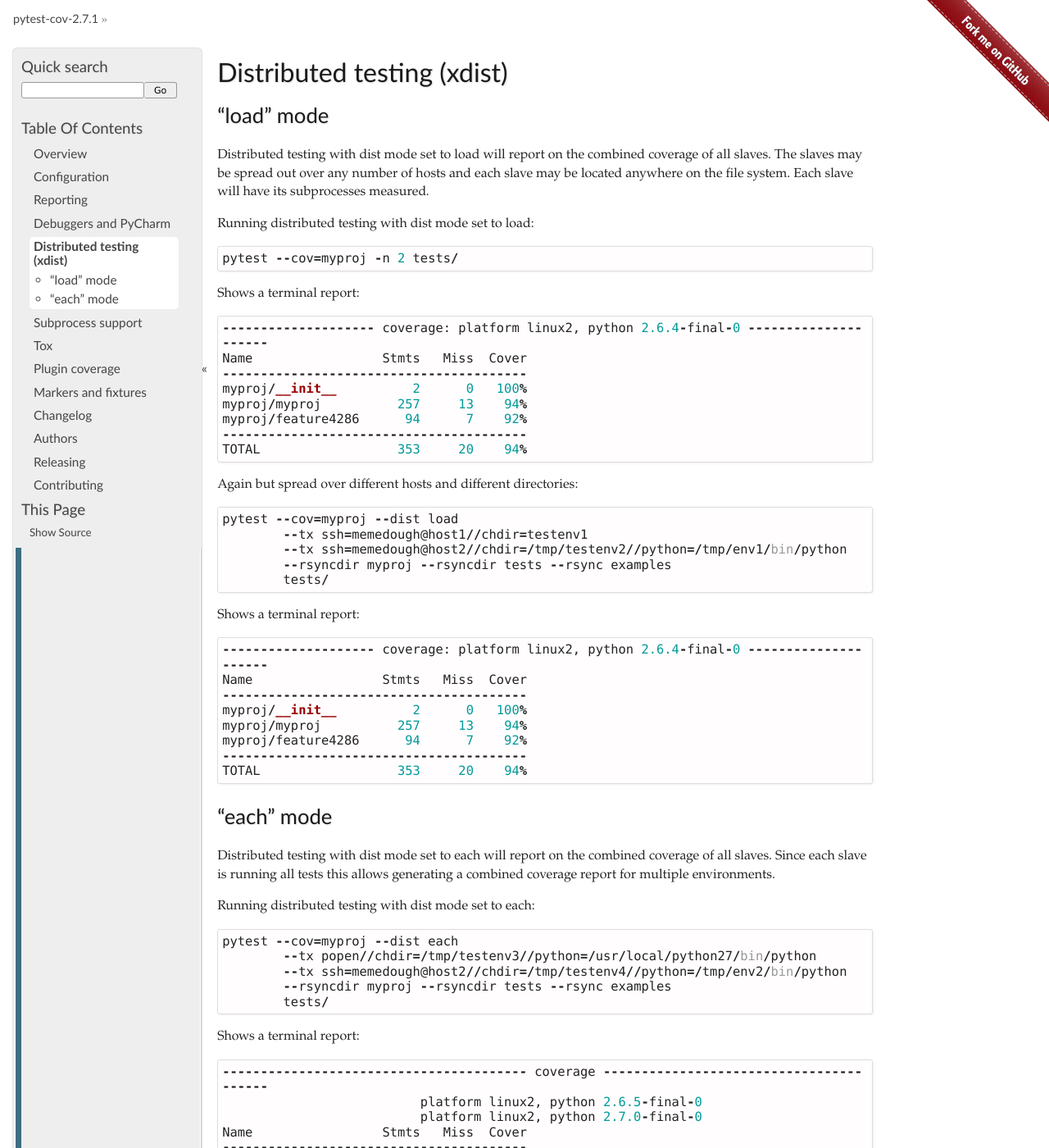
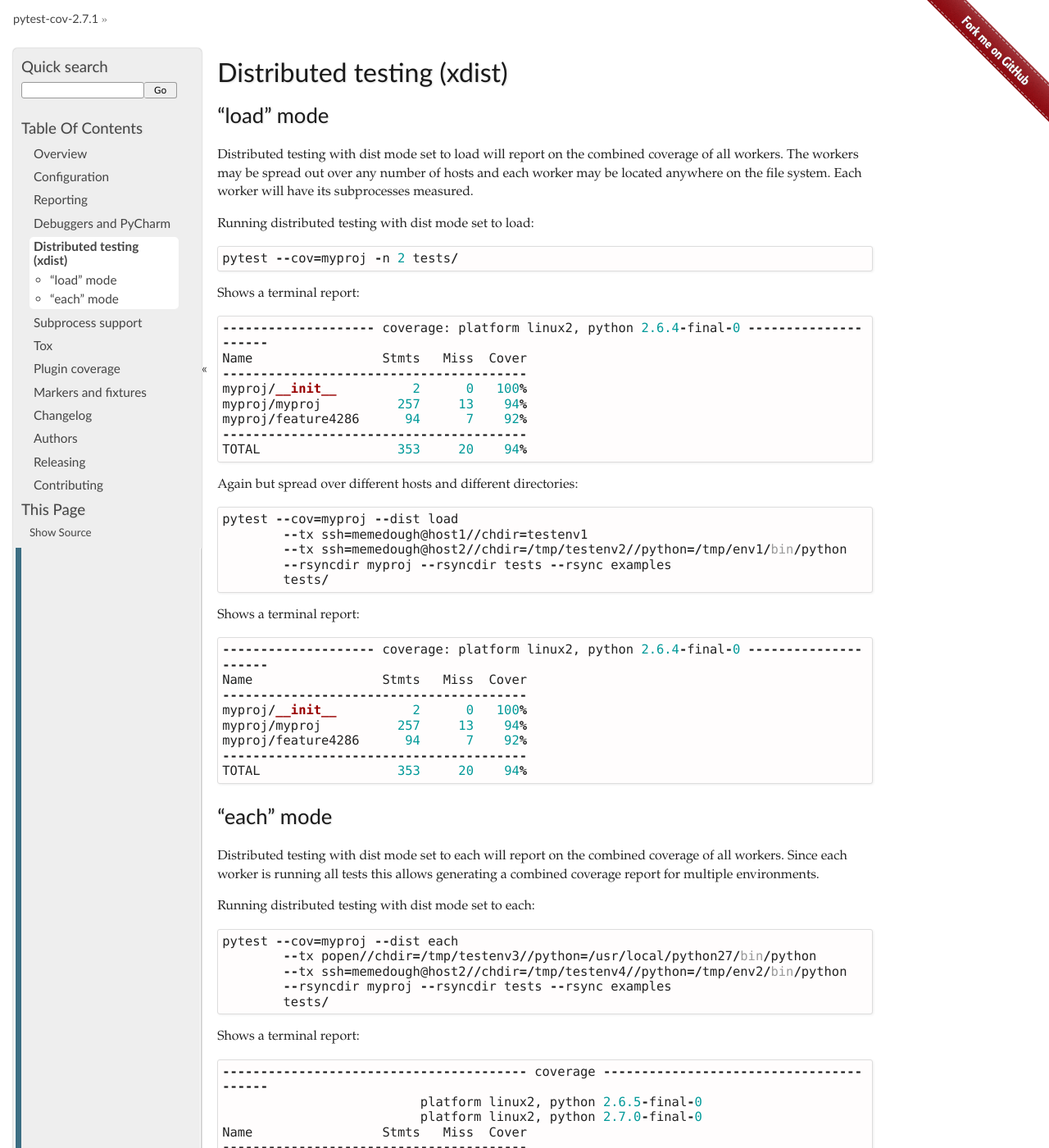
Before and after one commit to pytest-dev/pytest-cov, a Sphinx documentation site: the page built from docs/xdist.rst, in a window 1280 px wide and 1400 px high. Shown: the whole window at 82% size. Built offline with Sphinx 7.4.7, drawn with Linux system fonts in a browser that asks for light colours.

Commit message:
update docs to match pytest-xdist master/worker terminology

```diff
--- a/README.rst
+++ b/README.rst
@@ -139,9 +139,9 @@ examine it.
 Limitations
 ===========
 
-For distributed testing the slaves must have the pytest-cov package installed.  This is needed since
+For distributed testing the workers must have the pytest-cov package installed.  This is needed since
 the plugin must be registered through setuptools for pytest to start the plugin on the
-slave.
+worker.
 
 For subprocess measurement environment variables must make it from the main process to the
 subprocess.  The python used by the subprocess must have pytest-cov installed.  The subprocess must
--- a/docs/xdist.rst
+++ b/docs/xdist.rst
@@ -5,9 +5,9 @@ Distributed testing (xdist)
 "load" mode
 ===========
 
-Distributed testing with dist mode set to load will report on the combined coverage of all slaves.
-The slaves may be spread out over any number of hosts and each slave may be located anywhere on the
-file system.  Each slave will have its subprocesses measured.
+Distributed testing with dist mode set to load will report on the combined coverage of all workers.
+The workers may be spread out over any number of hosts and each worker may be located anywhere on the
+file system.  Each worker will have its subprocesses measured.
 
 Running distributed testing with dist mode set to load::
 
@@ -48,8 +48,8 @@ Shows a terminal report::
 "each" mode
 ===========
 
-Distributed testing with dist mode set to each will report on the combined coverage of all slaves.
-Since each slave is running all tests this allows generating a combined coverage report for multiple
+Distributed testing with dist mode set to each will report on the combined coverage of all workers.
+Since each worker is running all tests this allows generating a combined coverage report for multiple
 environments.
 
 Running distributed testing with dist mode set to each::
```
